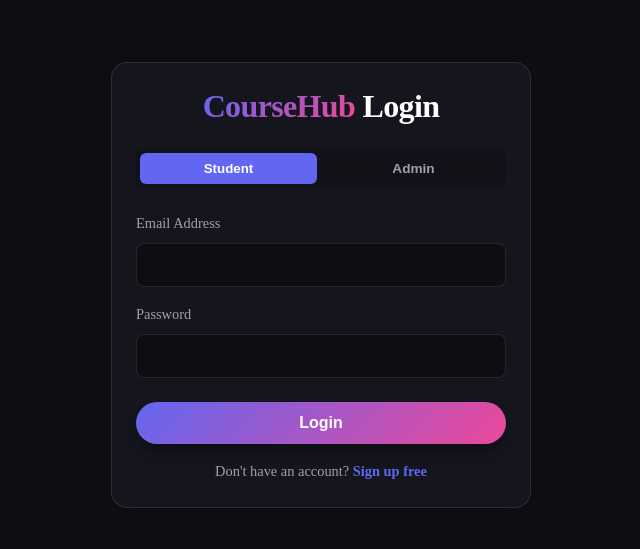
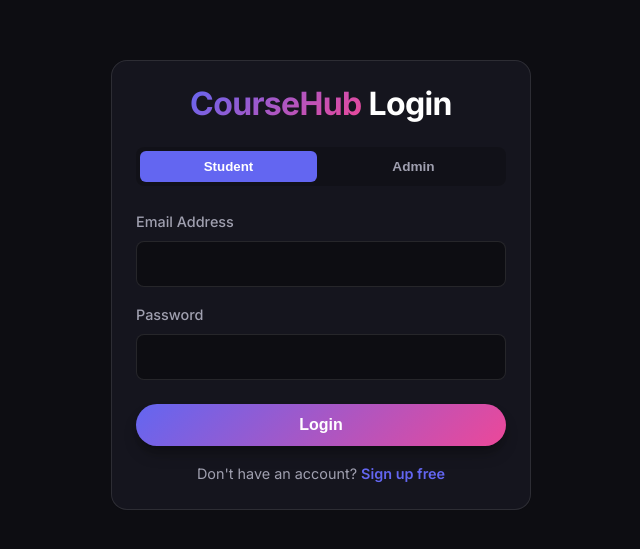
Before and after one commit to karthikeyasai61-dev/Yourinnovator-, a Next.js app: page /login in a window 1280 px wide. Shown: the part 115-664 px from the top of the page, without its empty margins (319-959 px from the left). Built offline with nearby package versions, Linux system fonts and the light colour scheme; no server answers.

Commit message:
Update globals.css

```diff
--- a/src/app/globals.css
+++ b/src/app/globals.css
@@ -20,6 +20,7 @@
   --shadow-glow: 0 0 20px rgba(99, 102, 241, 0.4);
 
   /* Typography */
+  --font-inter: 'Inter', sans-serif;
   --font-main: var(--font-inter), system-ui, -apple-system, sans-serif;
   --spacing-xs: 0.5rem;
   --spacing-sm: 1rem;
```
